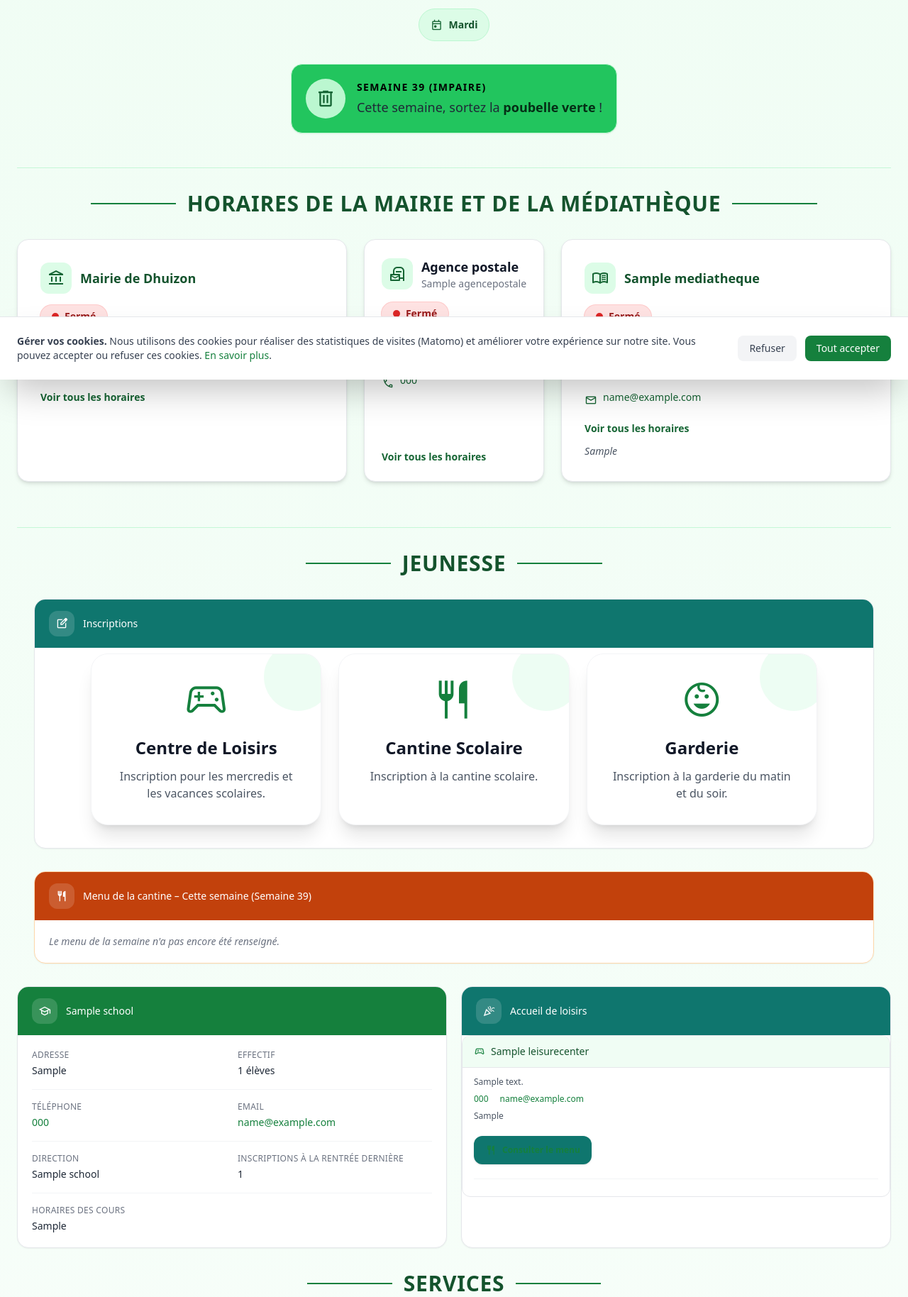
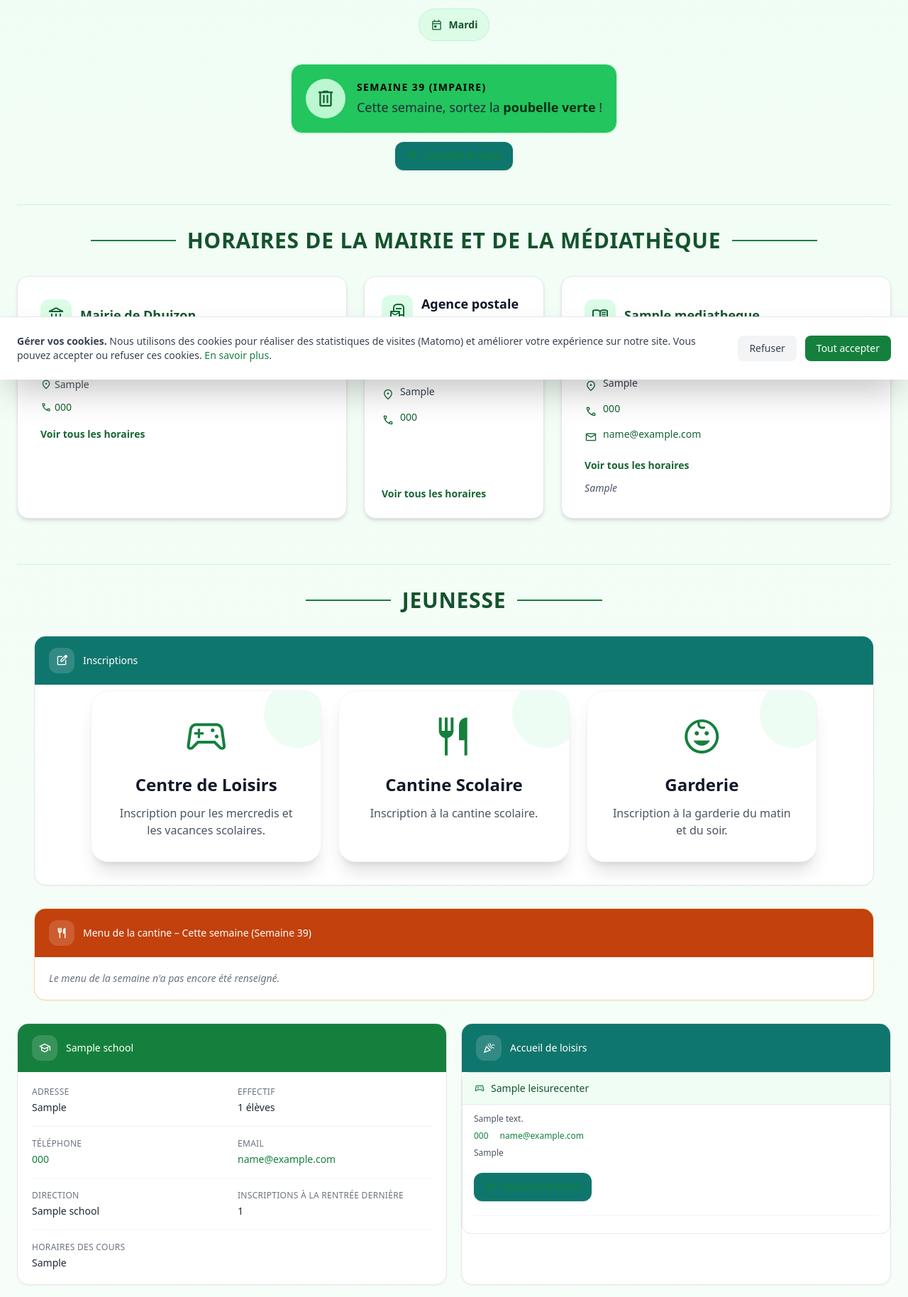
Before and after one commit to Pseudo404/MairieDhuizon, a Django app: page /vie-pratique/ in a window 1280 px wide. Shown: the part 265-2093 px from the top of the page at 71% size. Run offline with Django 5.2, Linux system fonts and the light colour scheme; tables that the repository leaves empty hold one stand-in row (values such as "Sample post"); grey boxes marked "Sample" are stand-in pictures; some libraries are stand-ins or nearby versions.

Commit message:
fix color button

```diff
--- a/templates/vie_pratiques.html
+++ b/templates/vie_pratiques.html
@@ -34,7 +34,8 @@
                             </p>
                         </div>
                     </div>
-                    {% if menu_hebdo and menu_hebdo.pdf and menu_hebdo.pdf.name %}
+                </div>
+                {% if menu_hebdo and menu_hebdo.pdf and menu_hebdo.pdf.name %}
                     <a target="_blank" href="{{ menu_hebdo.pdf.url }}" class="text-orange-700 font-semibold flex">
                         <div class="inline-flex flex-row sm:flex-row items-center gap-4 rounded-2xl p-5 bg-orange-50 border border-orange-200 shadow-sm transition-all hover:shadow-md">
                             <div class="flex h-14 w-14 items-center justify-center rounded-full bg-orange-100 text-orange-700">
@@ -43,8 +44,15 @@
                             Voir le menu de la semaine
                         </div>
                     </a>
+                {% endif %}
+                {% if centres_loisirs.menu_pdf and centres_loisirs.menu_pdf.name %}
+                    <div class="mt-3">
+                        <a href="{{ centres_loisirs.menu_pdf.url }}" target="_blank" class="inline-flex items-center gap-2 bg-teal-700 hover:bg-teal-800 text-green-700 text-xs font-semibold px-4 py-2 rounded-xl shadow hover:shadow-md transition-all duration-300">
+                            <span class="material-symbols-outlined text-base">restaurant</span>
+                            Consulter le menu
+                        </a>
+                    </div>
                     {% endif %}
-                </div>
             </div>
         </div>
         {% if commune_info and commune_info.horaires %}
```
